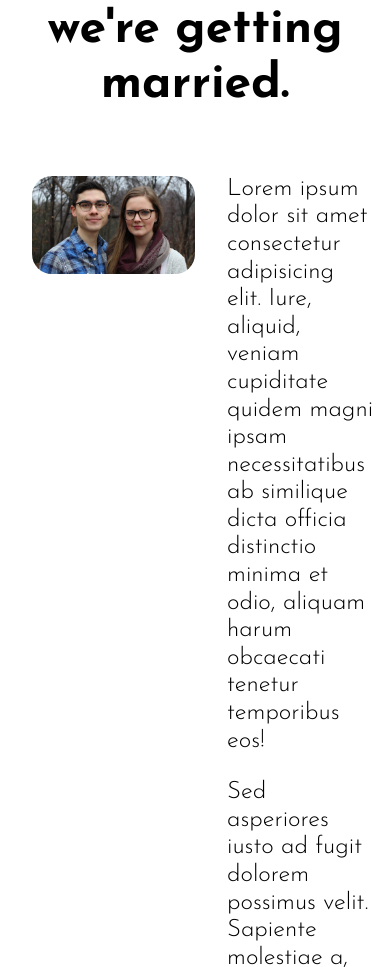
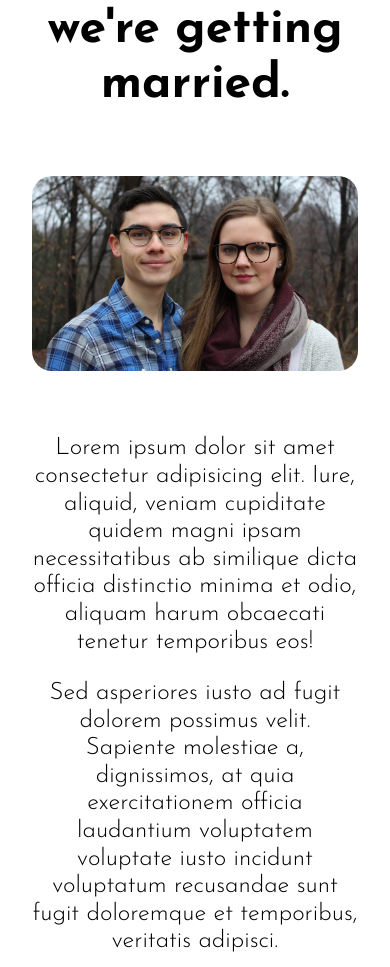
Before and after one commit to dylanon/wedding, a website built with webpack: page src/index.html in a window 390 px wide. Shown: the part 921-1888 px from the top of the page. Built offline with nearby package versions, Linux system fonts and the light colour scheme.

Commit message:
Make intro responsive

```diff
--- a/src/sass/partials/sections/_intro.scss
+++ b/src/sass/partials/sections/_intro.scss
@@ -5,16 +5,30 @@
     display: flex;
     flex-flow: row nowrap;
     align-items: flex-start;
+    @media (max-width: 950px) {
+      flex-direction: column;
+      align-items: center;
+    }
   }
 
   &__photo {
     display: block;
     width: 50%;
-    margin: 0 $base-spacing * 2 0 0;
+    margin: 0 ($base-spacing * 2) ($base-spacing * 4) 0;
     border-radius: $border-radius;
+    @media (max-width: 950px) {
+      width: 75%;
+      margin-right: 0;
+    }
+    @media (max-width: 600px) {
+      width: 100%;
+    }
   }
 
   &__feature-text {
     @extend .feature-text;
+    @media (max-width: 950px) {
+      text-align: center;
+    }
   }
 }
```
Also changed, not shown: src/index.html (+1 -0 lines).
